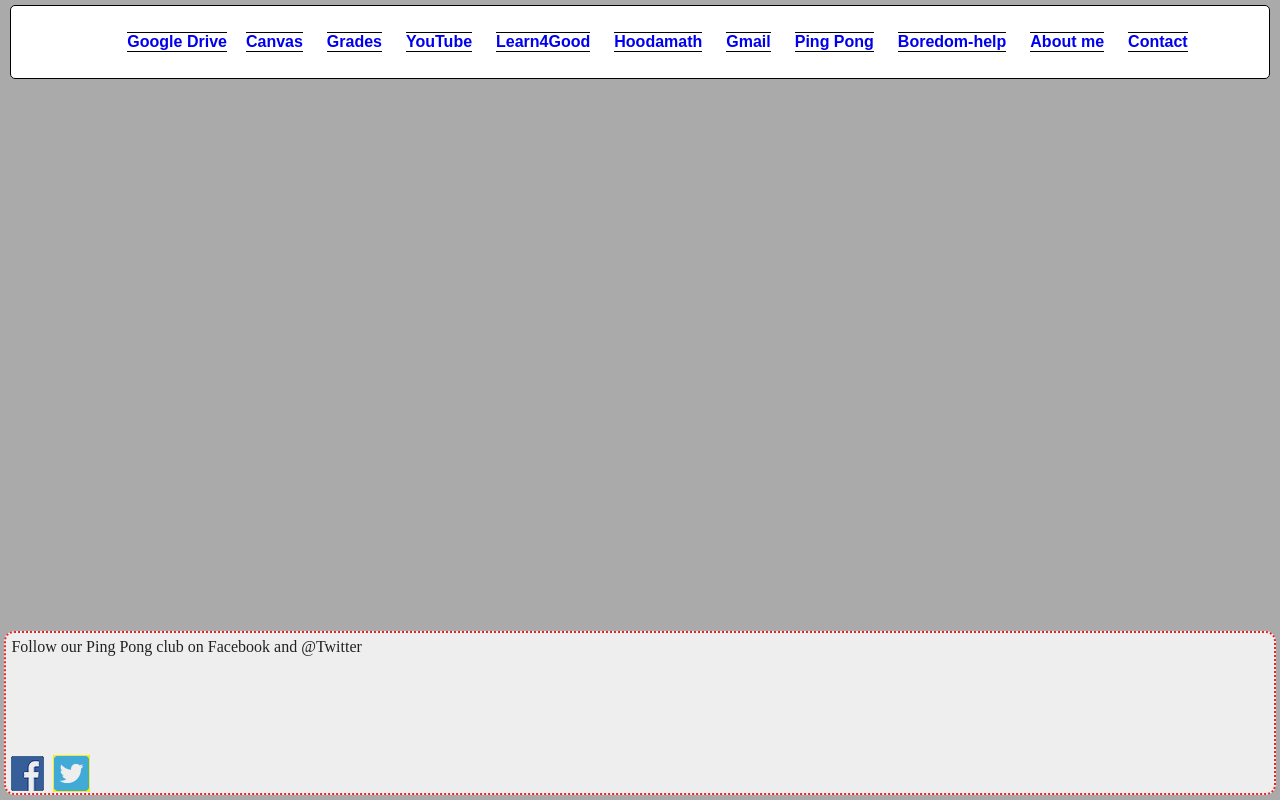
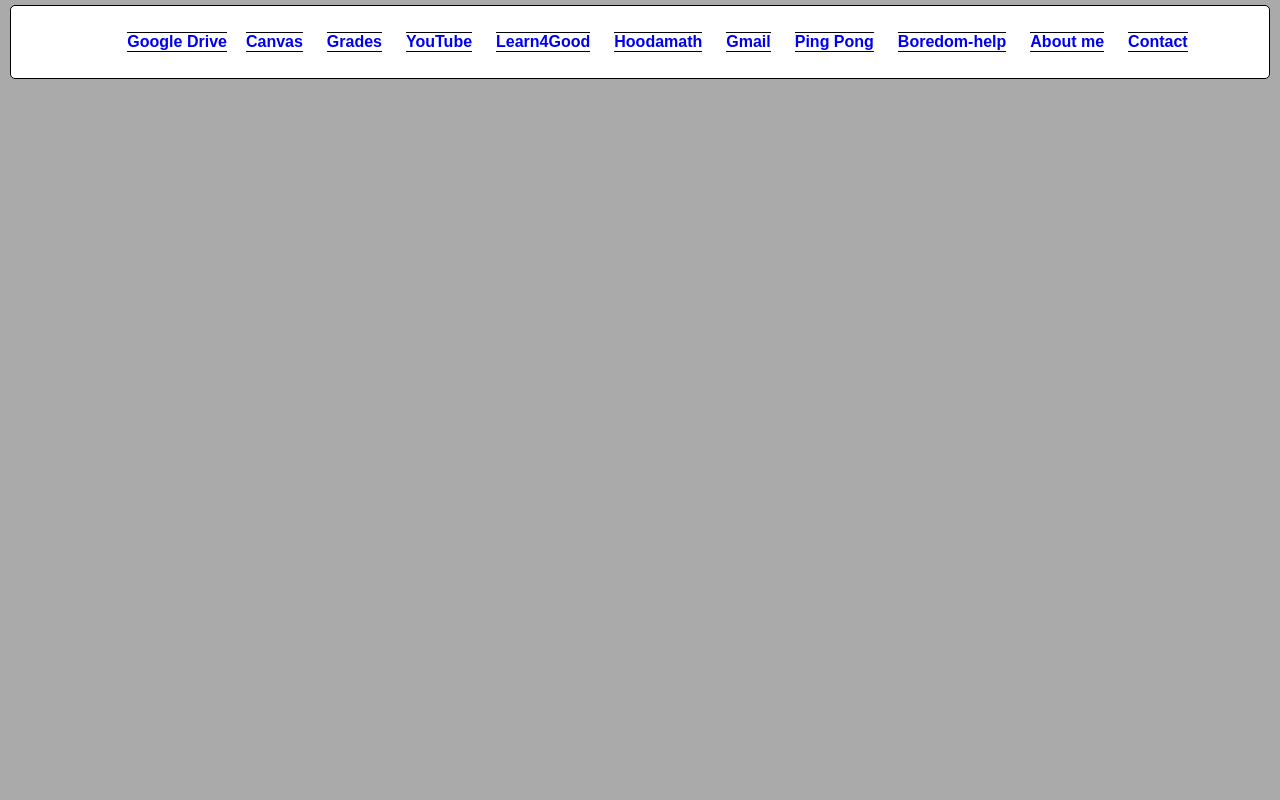
Before and after one commit to FuturamaES/FuturamaES.github.io, a plain HTML site: page index.html in a window 1280 px wide. Drawn offline with nearby package versions, Linux system fonts and the light colour scheme.

Commit message:
first udpate

```diff
--- a/index.html
+++ b/index.html
@@ -39,12 +39,7 @@
 			</ul>
 		</header>
 
-		<footer class="footer">
-			<p> Follow our Ping Pong club on Facebook and @Twitter </p>
-			<a href="https://www.facebook.com/groups/169499566824475/"><img src="images/facebook.png" alt="Facebook page" title="Follow our club on facebook and like our page" class="fb"/> </a>
-			<a href="https://www.twitter.com"><img src="images/twitter.png" alt="Twitter page" title="Follow our club on twitter and like our page" class="tw"/> </a>
 
-		</footer>
 	<!-- End of body tag for all the code to execute on the page that is visible -->
 	</body>
 
```
